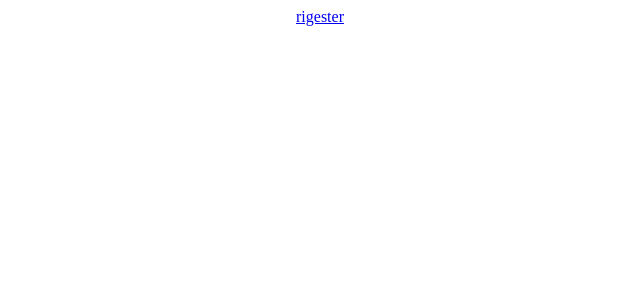
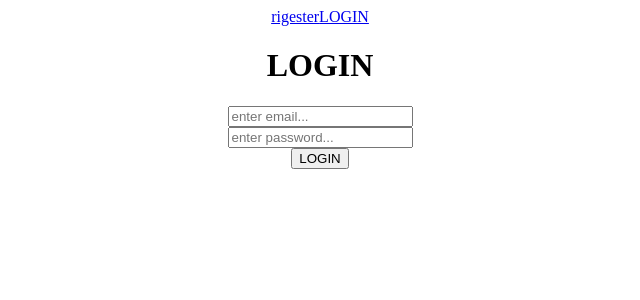
Before and after one commit to c5-hosinatmalek/MERAKI_Academy_Project_5, a React (Create React App) app in the folder frontend/: page /login in a window 1280 px wide. Before the commit this address had no page. Shown: the top 300 px of the page, without its empty margins (320-960 px from the left). Built offline with nearby package versions, Linux system fonts and the light colour scheme.

Commit message:
create login

```diff
--- a/frontend/package.json
+++ b/frontend/package.json
@@ -10,6 +10,7 @@
     "axios": "^0.27.2",
     "react": "^18.1.0",
     "react-dom": "^18.1.0",
+    "react-icons": "^4.4.0",
     "react-redux": "^8.0.2",
     "react-router-dom": "^6.3.0",
     "react-scripts": "5.0.1",
--- a/frontend/src/App.js
+++ b/frontend/src/App.js
@@ -1,14 +1,17 @@
 import "./App.css";
 import { Route, Routes, Link } from "react-router-dom";
 import REGISTER from "./component/REGISTER";
+import LOGIN from "./component/LOGIN";
 
 
 function App() {
   return (
     <div className="App">
       <Link to="/rigester">rigester</Link>
+      <Link to="/login">LOGIN</Link>
       <Routes>
         <Route path="/rigester" element={<REGISTER />} />
+        <Route path="/login" element={<LOGIN/>} />
       </Routes>
     </div>
   );
--- /dev/null
+++ b/frontend/src/component/LOGIN/index.js
@@ -0,0 +1,73 @@
+import React from "react";
+import { useState } from "react";
+import axios from "axios";
+import { useDispatch,useSelector } from "react-redux";
+import { setLogin } from "../../redux/reducers/auth";
+import { useNavigate } from "react-router-dom";
+
+const LOGIN = () => {
+  const [email, setEmail] = useState("");
+  const [password, setPassword] = useState("");
+  const [status, setStatus] = useState(false);
+  const [messegeUser, setMessageUser] = useState("");
+  const dispatch = useDispatch();
+  const navigate=useNavigate()
+
+  const submit = (e) => {
+    e.preventDefault();
+    axios
+      .post(" http://localhost:5000/login", { email, password })
+      .then((result) => {
+        dispatch(setLogin(result.data.token));
+        setStatus(true);
+
+        navigate("/")
+
+      })
+      .catch((err) => {
+        setStatus(false);
+        setMessageUser(err.response.data.message);
+      });
+  };
+
+  return (
+    <div className="login_user">
+      <form onSubmit={submit}>
+        <div className="titel">
+          <h1>LOGIN</h1>
+        </div>
+        <div className="email_login">
+          <input
+            placeholder="enter email..."
+            type="text"
+            onChange={(e) => {
+              setEmail(e.target.value);
+            }}
+          />
+        </div>
+        <div className="passward_login">
+          <input
+            placeholder="enter password..."
+            type="password"
+            onChange={(e) => {
+              setPassword(e.target.value);
+            }}
+          />
+        </div>
+        <div className="login_button">
+          <button>LOGIN</button>
+        </div>
+        {status ? (
+          <div className="message_user">
+            <h1>{messegeUser}</h1>
+          </div>
+        ) : (
+          <div className="message_user">
+            <h1>{messegeUser}</h1>
+          </div>
+        )}
+      </form>
+    </div>
+  );
+};
+export default LOGIN;
--- a/frontend/src/redux/reducers/auth/index.js
+++ b/frontend/src/redux/reducers/auth/index.js
@@ -8,6 +8,7 @@ export const authSlice = createSlice({
   },
   reducers: {
     setLogin: (state, action) => {
+      localStorage.setItem("token",action.payload)
       state.token = action.payload;
       state.isLoggedIn = true;
     },
```
Also changed, not shown: 1 other file (tests, documents, lock files or other folders).
